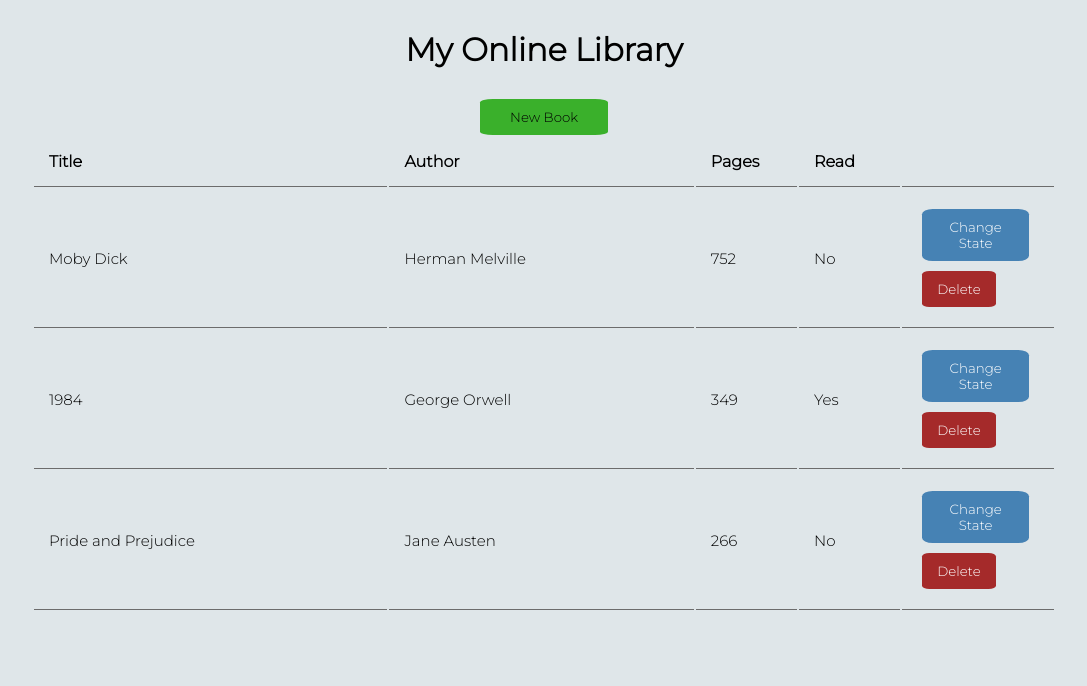
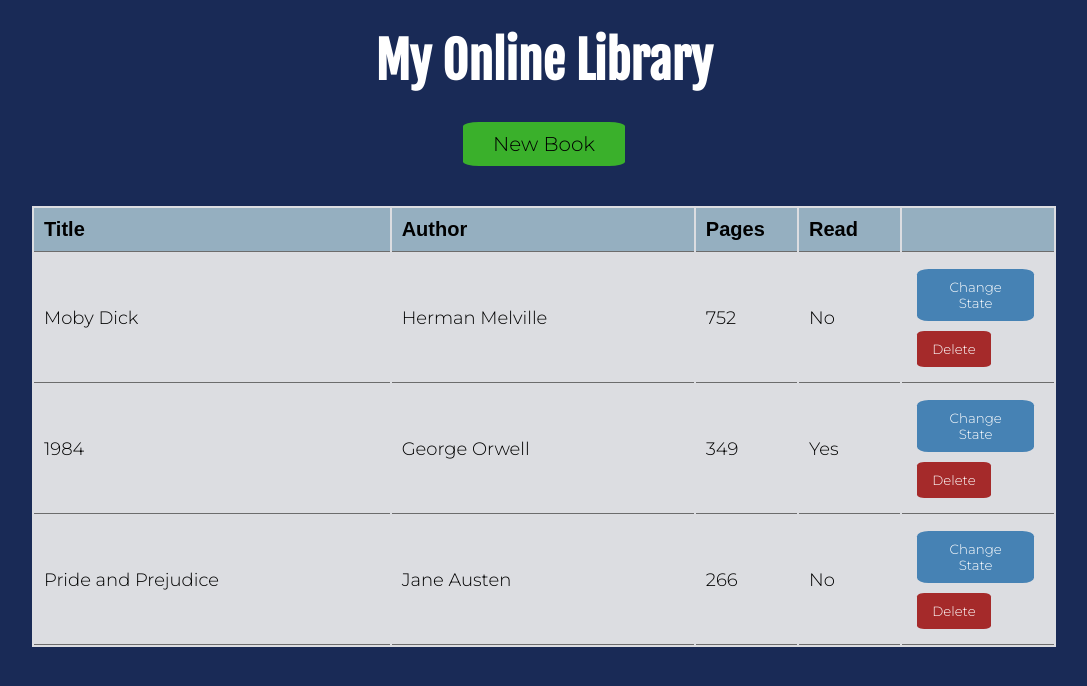
Before and after one commit to Rolomza/small-library-app, a plain HTML site: page index.html in a window 1280 px wide. Shown: the whole page, without its empty margins (96-1183 px from the left). Drawn offline with Linux system fonts and the light colour scheme.

Commit message:
general styling

```diff
--- a/index.html
+++ b/index.html
@@ -7,6 +7,8 @@
     <link rel="stylesheet" href="styles.css">
     <link rel="preconnect" href="https://fonts.gstatic.com">
     <link href="https://fonts.googleapis.com/css2?family=Montserrat:wght@300&display=swap" rel="stylesheet">
+    <link rel="preconnect" href="https://fonts.gstatic.com">
+    <link href="https://fonts.googleapis.com/css2?family=Fjalla+One&display=swap" rel="stylesheet">
     <title>My Online Library</title>
 </head>
 <body>
@@ -14,7 +16,7 @@
         <h1 id="page-title">My Online Library</h1>
         <button class="btn modal-btn">New Book</button>
         <table class="main-table">
-        <tr>
+        <tr id="th-bg">
             <th id="book-title">Title</th>
             <th id="book-author">Author</th>
             <th id="book-pages">Pages</th>
--- a/styles.css
+++ b/styles.css
@@ -2,7 +2,7 @@
     margin:0;
     padding: 0;
     box-sizing: border-box;
-    background-color: #dfe6e9;
+    background-color: #192a56;
     align-items: center;
 }
 
@@ -17,6 +17,9 @@
 }
 
 #page-title {
+    font-family: 'Fjalla One', sans-serif;
+    color: white;
+    font-size: 50px;
     margin: 30px;
 }
 
@@ -37,14 +40,29 @@
 }
 
 .main-table {
+    margin-top: 40px;
     width: 100%;
+    background-color: #dcdde1;
 }
 
 th, td {
-    padding: 15px;
+    padding: 10px;
     text-align: left;
     border-bottom: 1px solid rgb(108, 108, 108);
 }
+
+td {
+    font-size: 18px;
+    font-weight: 500;
+}
+
+th {
+    font-family: 'Fjalla', sans-serif;
+    background-color: #95afc0;
+    font-size: 20px;
+}
+
+
 
 #book-pages {
     width: 10%;
@@ -52,6 +70,10 @@
 
 #status {
     width: 10%;
+}
+
+#status td {
+    background-color: green;
 }
 
 #options {
@@ -121,6 +143,7 @@
     color: rgb(0, 0, 0);
     border: none;
     font-family: 'Montserrat', sans-serif;
+    font-size: 20px;
     cursor: pointer;
     outline: none;
     border-radius: 10%;
@@ -139,8 +162,3 @@
     flex-direction: row;
     justify-content: space-around;
 }
-
-td {
-    font-size: 15px;
-    font-weight: 500;
-}
```
